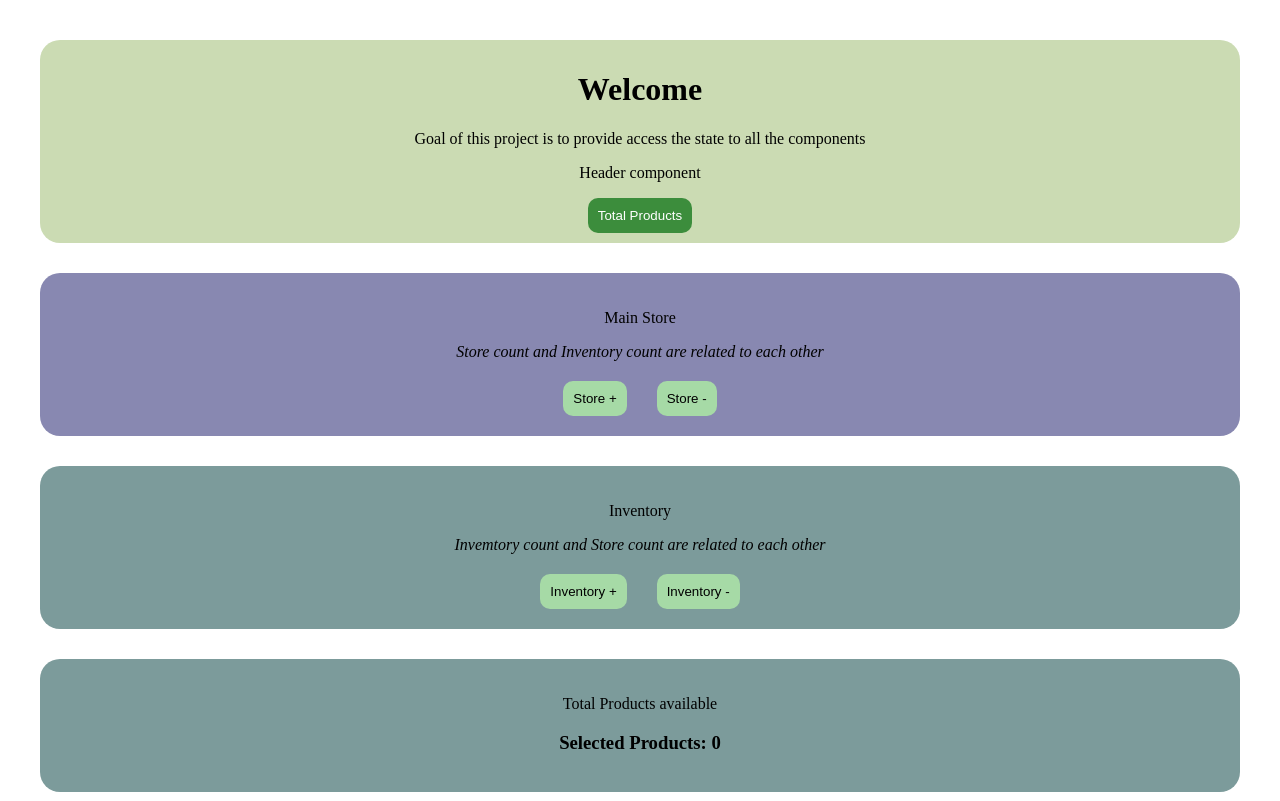
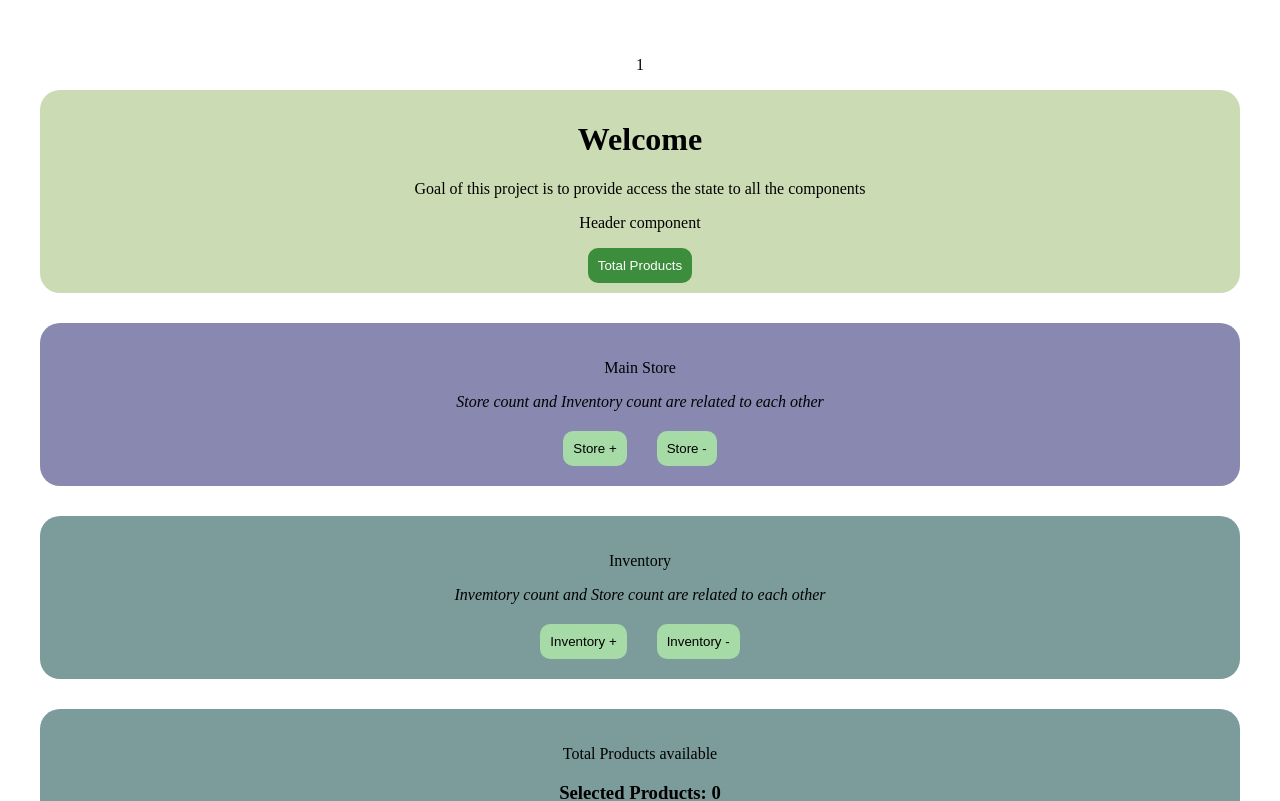
Before and after one commit to iamharie/state-management, a React (Vite) app in the folder state-management/: page / in a window 1280 px wide. Shown: the top 801 px of the page. Built offline with nearby package versions, Linux system fonts and the light colour scheme.

Commit message:
Aside comp added

```diff
--- a/state-management/src/App.jsx
+++ b/state-management/src/App.jsx
@@ -8,10 +8,12 @@ import Header from "./components/Header";
 import MainStore from "./components/MainStore";
 import Inventory from "./components/Inventory";
 import Result from "./components/Result";
+import Aside from "./components/Aside";
 
 function App() {
   return (
     <>
+      <Aside />
       <ProductCountProvider>
         <Header />
         <MainStore />
--- /dev/null
+++ b/state-management/src/components/Aside.jsx
@@ -0,0 +1,20 @@
+import { useEffect, useState } from "react";
+
+export default function Aside() {
+  const [count, setCount] = useState(0);
+  useEffect(() => {
+    const timer = setTimeout(() => {
+      setCount((prevTime) => prevTime + 1);
+    }, 1000);
+    return () => {
+      clearTimeout(timer);
+    };
+  }, []);
+
+  return (
+    <div>
+      {/* <button onClick={() => setCount(count + 1)}>useEffect()</button> */}
+      <p>{count}</p>
+    </div>
+  );
+}
```
Also changed, not shown: 1 other file (tests, documents, lock files or other folders).
